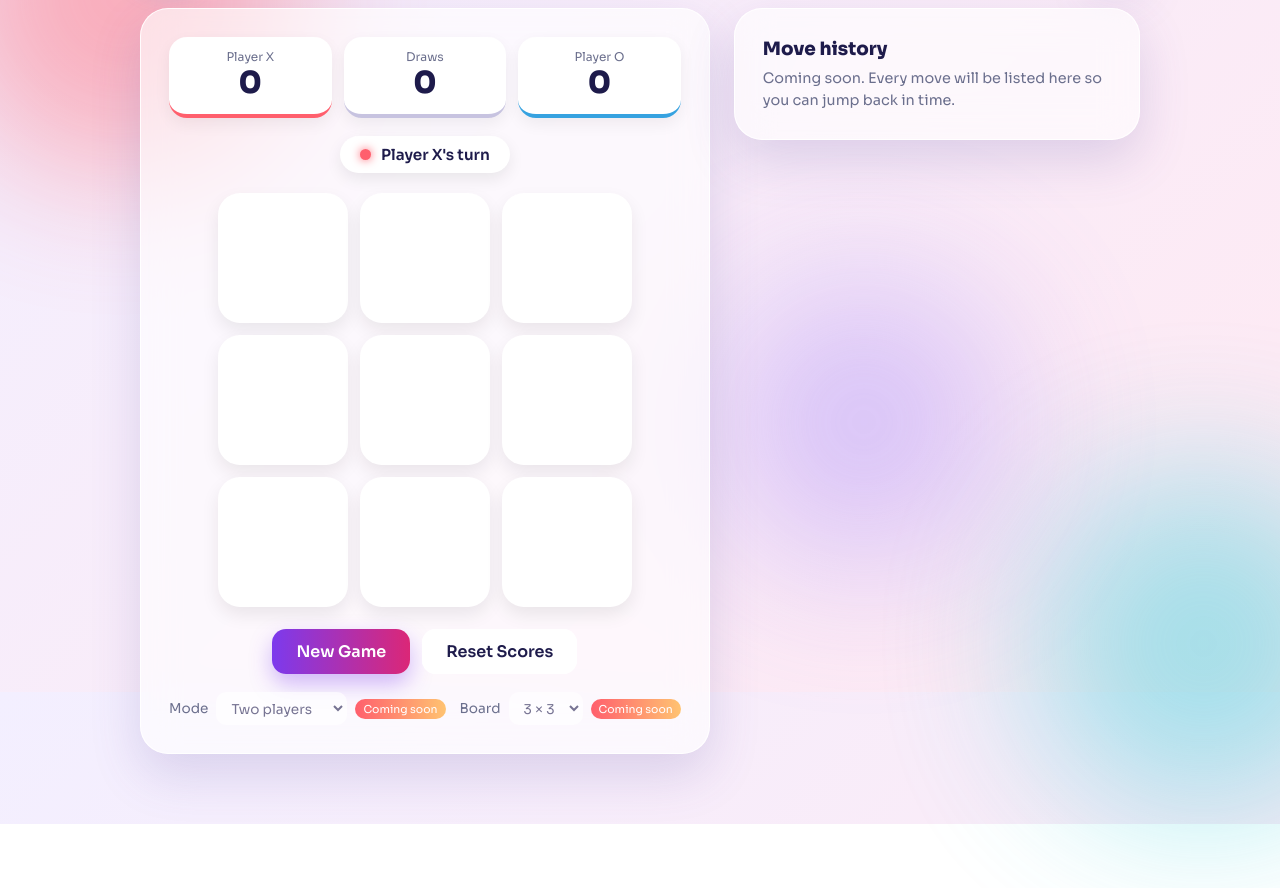
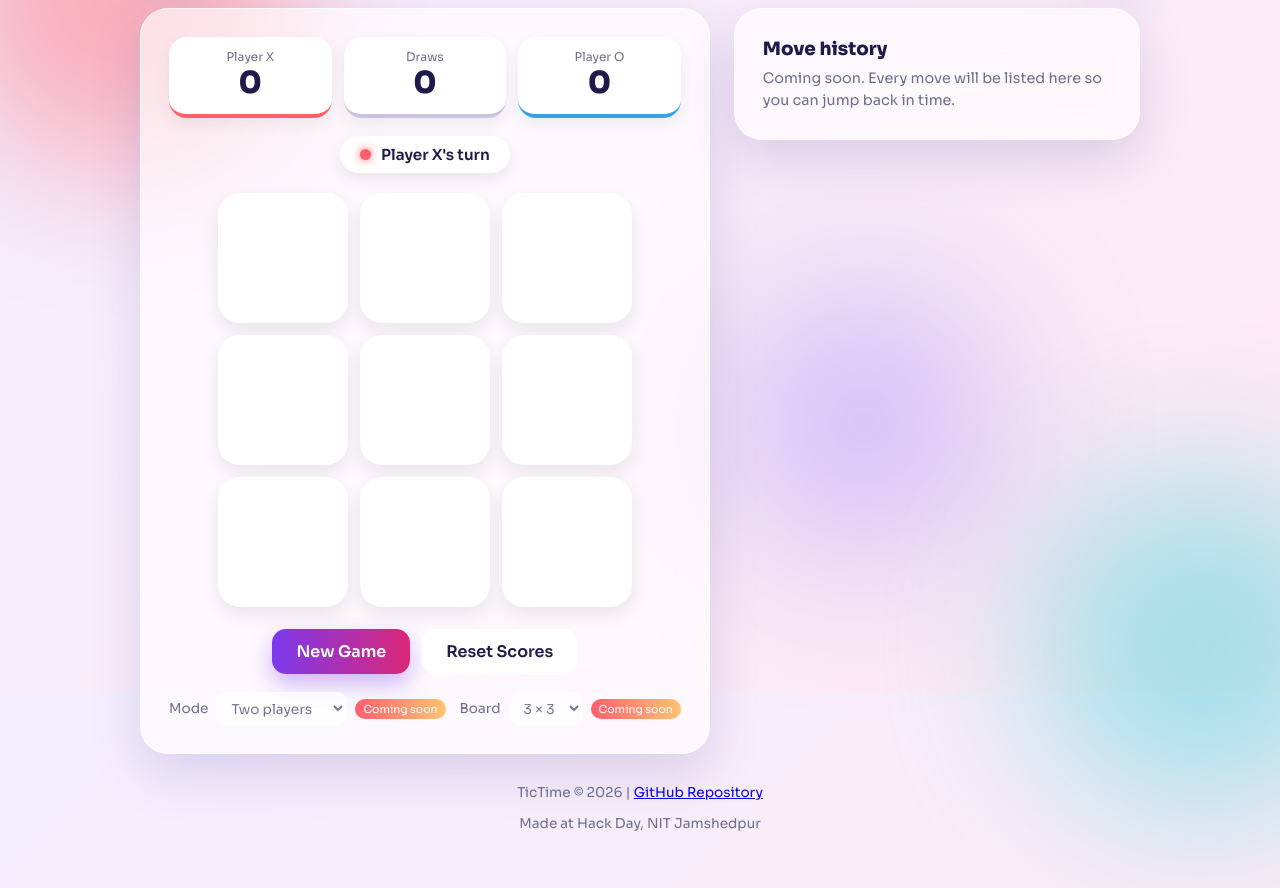
Before and after one commit to Smriti-N/TicTime, a plain HTML site: page index.html in a window 1280 px wide. Shown: the part 108-996 px from the top of the page. Before the commit the page ends 932 px from the top, so only its background shows below. Drawn offline with Linux system fonts and the light colour scheme.

Commit message:
Fix issue #14: Add footer

```diff
--- a/index.html
+++ b/index.html
@@ -69,7 +69,20 @@
     </aside>
   </main>
 
-  <footer class="footer"><!-- TODO: add a footer (credits, GitHub link, year) --></footer>
+<footer class="footer">
+    <p>
+        TicTime &copy; 2026 |
+        <a href="https://github.com/Smriti-N/TicTime"
+           target="_blank"
+           rel="noopener noreferrer">
+            GitHub Repository
+        </a>
+    </p>
+
+    <p>Made at Hack Day, NIT Jamshedpur</p>
+</footer>
+
+  </p><!-- TODO: add a footer (credits, GitHub link, year) -->
 
   <script src="js/game.js"></script>
   <script src="js/ui.js"></script>
```
